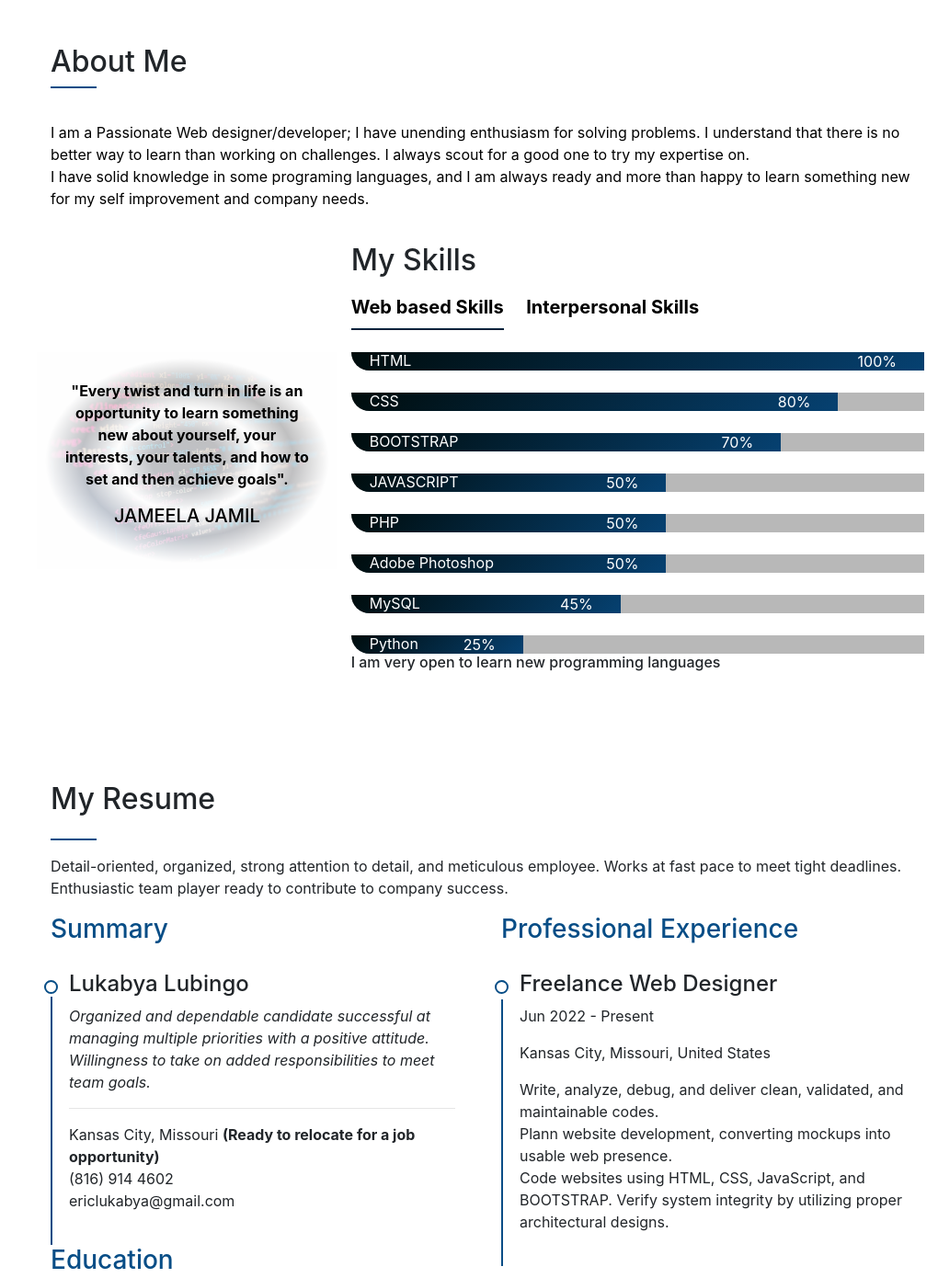
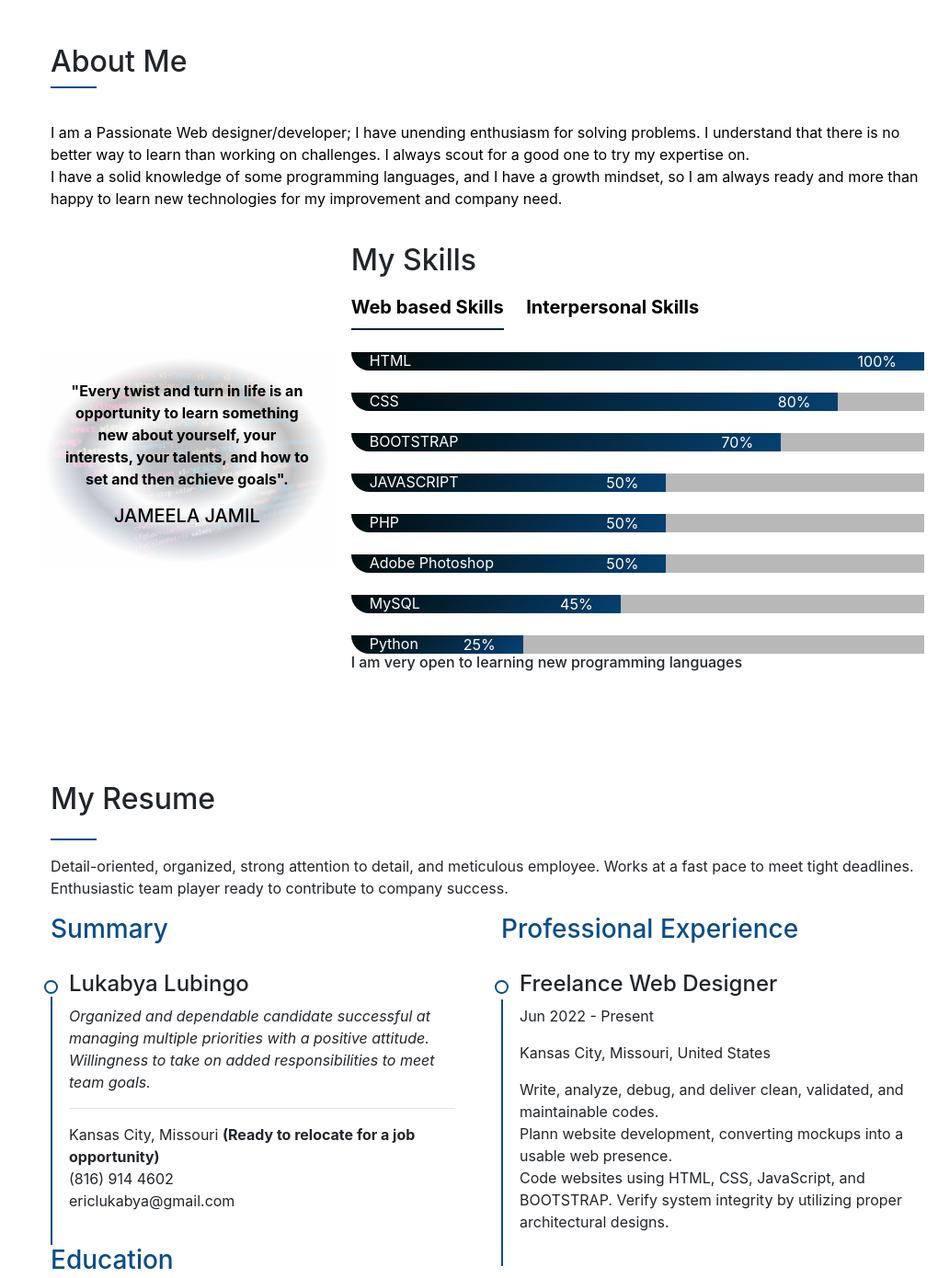
Before and after one commit to lukaby-eric/lukas, a plain HTML site: page index.html in a window 1280 px wide. Shown: the part 800-2190 px from the top of the page at 92% size, without its empty margins (260-1280 px from the left). Drawn offline with nearby package versions, Linux system fonts and the light colour scheme.

Commit message:
Update index.html

```diff
--- a/index.html
+++ b/index.html
@@ -75,9 +75,9 @@
                             for solving problems. I understand that there is no better way to
                              learn than working on challenges.
                               I always scout for a good one to try my expertise on. <br>
-                              I have solid knowledge in some programing languages, and I am
-                               always ready and more than happy to learn something new for my self
-                              improvement and company needs.
+                              I have a solid knowledge of some programming languages, and I have a growth mindset, so I am
+                               always ready and more than happy to learn new technologies for my
+                              improvement and company need.
                             </p>
                     </div>
                 </div>
@@ -155,7 +155,7 @@
                                 </ul>
                             </div>
                         </div>
-                        <h6>I am very open to learn new programming languages</h6>
+                        <h6>I am very open to learning new programming languages</h6>
                     </div>
                 </div>
             </div>
@@ -167,7 +167,7 @@
         <h2 class="py-3">My Resume</h2><p id="titleLine"></p>
         <p>
             Detail-oriented, organized, strong attention to detail,
-            and meticulous employee. Works at fast pace to meet tight deadlines.
+            and meticulous employee. Works at a fast pace to meet tight deadlines.
             Enthusiastic team player ready to contribute to company success.
         </p>
 
@@ -203,7 +203,7 @@
                     <div id="resume-content">
                         <h4>ALIGHT CODING SCHOOL, Kigali, Rwa</h4>
                         <p id="year">From: Feb 2018 to Nov 2019</p>
-                        <p id="descr">I studies the foundamental of programing,
+                        <p id="descr">I studies the fundamentals of programming,
                             and learned the basics of Web design and database management.<br>
                             During my time at this school, I used HTML, CSS, BOOTSTRAP, PHP and, JAVASCRIPT to
                             developed different websites for refugees who had businesses in Gihembe refugee camp,
@@ -214,7 +214,7 @@
                         <h4>GS. BYUMBA INYANGE, KIGALI, Rwa</h4>
                         <p id="year">From: Feb 2014 to Nov 2017</p>
                         <p id="descr">I graduated Highschool with a GPA of 3.2 in Math,
-                            Computer science, Entrepreneurship and Economics..</p>
+                            Computer science, Entrepreneurship, and Economics..</p>
                     </div>
                 </div>
 
@@ -229,7 +229,7 @@
                         <p id="place">Kansas City, Missouri, United States</p>
                         <p>Write, analyze, debug, and deliver clean, validated, and maintainable codes.<br>
                             Plann website development, converting mockups
-                             into usable web presence. <br>
+                             into a usable web presence. <br>
                             Code websites using HTML, CSS, JavaScript, and BOOTSTRAP.
                             Verify system integrity by utilizing proper architectural
                              designs.</p>
```
